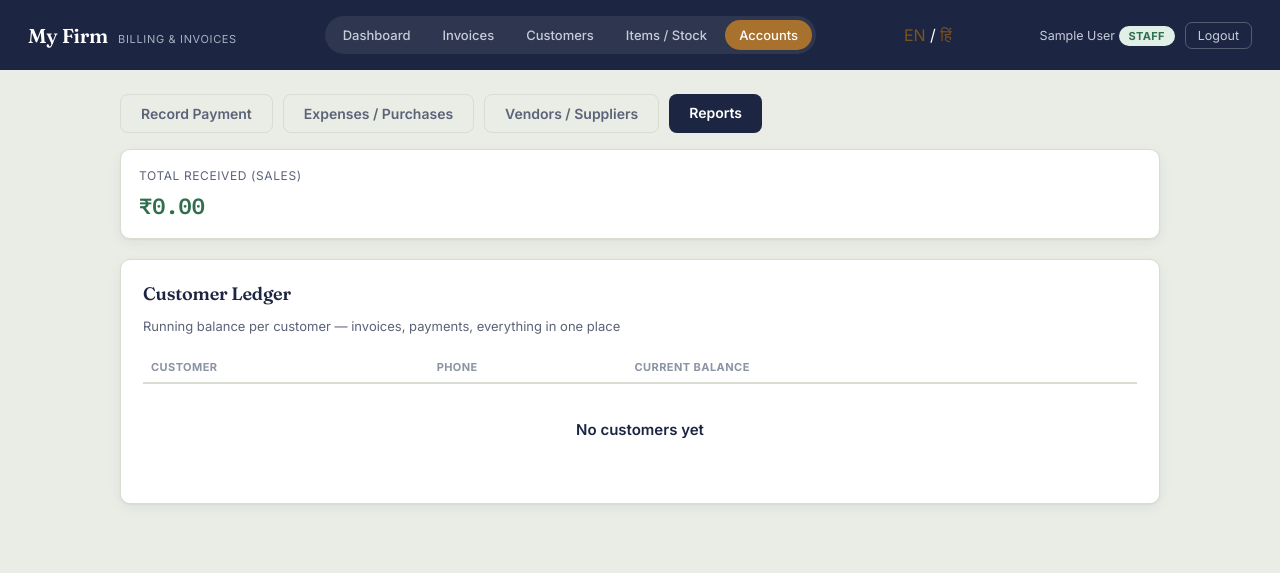
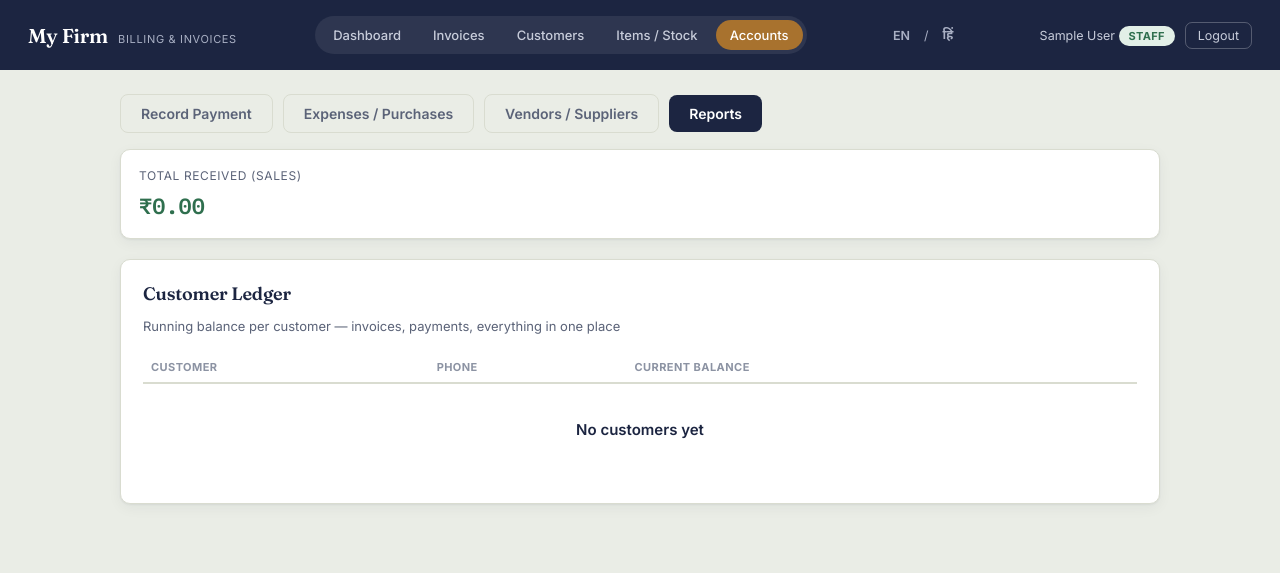
Before and after one commit to Julius00778/packaging-billing-app, a Flask app: page /accounts in a window 1280 px wide. Shown: the top 573 px of the page. Run offline with Flask 3, Linux system fonts and the light colour scheme; the visitor is signed in with stand-in values (Sample User, id 1); data comes from the database, SQL or seed files in the repository; data that the repository does not hold is empty.

Commit message:
Add lang-switch styling and Devanagari font

```diff
--- a/static/style.css
+++ b/static/style.css
@@ -1,4 +1,4 @@
-@import url('https://fonts.googleapis.com/css2?family=Fraunces:opsz,wght@9..144,500;9..144,600;9..144,700&family=Inter:wght@400;500;600;700&family=IBM+Plex+Mono:wght@400;500;600&display=swap');
+@import url('https://fonts.googleapis.com/css2?family=Fraunces:opsz,wght@9..144,500;9..144,600;9..144,700&family=Inter:wght@400;500;600;700&family=IBM+Plex+Mono:wght@400;500;600&family=Noto+Sans+Devanagari:wght@400;500;600;700&display=swap');
 
 :root{
 --bg:#EAEDE6; --paper:#FFFFFF; --ink:#1C2541; --ink-soft:#5B6378; --ink-faint:#8C93A3;
@@ -9,12 +9,12 @@
 --shadow:0 1px 2px rgba(28,37,65,0.06), 0 4px 14px rgba(28,37,65,0.05);
 }
 *{box-sizing:border-box;}
-body{margin:0;background:var(--bg);color:var(--ink);font-family:'Inter',system-ui,sans-serif;-webkit-font-smoothing:antialiased;}
-h1,h2,h3{font-family:'Fraunces',serif;font-weight:600;margin:0;letter-spacing:-0.01em;}
+body{margin:0;background:var(--bg);color:var(--ink);font-family:'Inter','Noto Sans Devanagari',system-ui,sans-serif;-webkit-font-smoothing:antialiased;}
+h1,h2,h3{font-family:'Fraunces','Noto Sans Devanagari',serif;font-weight:600;margin:0;letter-spacing:-0.01em;}
 .mono{font-family:'IBM Plex Mono',monospace;}
 a{color:var(--accent-deep);text-decoration:none;}
 button{font-family:inherit;cursor:pointer;}
-input,select,textarea{font-family:'Inter',system-ui,sans-serif;}
+input,select,textarea{font-family:'Inter','Noto Sans Devanagari',system-ui,sans-serif;}
 
 .topbar{display:flex;align-items:center;justify-content:space-between;padding:16px 28px;background:var(--ink);color:#fff;flex-wrap:wrap;gap:14px;}
 .brand{display:flex;align-items:baseline;gap:10px;}
@@ -25,6 +25,10 @@ input,select,textarea{font-family:'Inter',system-ui,sans-serif;}
 .tab-btn.active{background:var(--accent);color:#fff;}
 .user-pill{font-size:12.5px;color:#C7CCDA;display:flex;align-items:center;gap:10px;}
 .user-pill a{color:#C7CCDA;border:1px solid rgba(255,255,255,0.25);padding:5px 12px;border-radius:7px;}
+
+.lang-switch{display:flex;align-items:center;gap:6px;font-size:12.5px;color:#A9B0C4;}
+.lang-switch a{color:#A9B0C4;padding:4px 8px;border-radius:6px;font-weight:600;}
+.lang-switch a.active{background:var(--accent);color:#fff;}
 
 .container{max-width:1080px;margin:0 auto;padding:24px 20px 70px;}
 .card{background:var(--paper);border:1px solid var(--border);border-radius:var(--radius);box-shadow:var(--shadow);}
@@ -72,8 +76,9 @@ tbody td{padding:9px 8px;border-bottom:1px solid var(--border);vertical-align:mi
 .badge.staff{background:var(--success-soft);color:var(--success);}
 .badge.inactive{background:var(--danger-soft);color:var(--danger);}
 
-.toolbar{display:flex;gap:10px;margin-bottom:16px;flex-wrap:wrap;}
+.toolbar{display:flex;gap:10px;margin-bottom:16px;flex-wrap:wrap;align-items:center;}
 .toolbar input[type=text]{flex:1;min-width:200px;padding:10px 14px;border:1px solid var(--border);border-radius:8px;font-size:14px;background:#FCFCFA;}
+.toolbar input[type=date]{padding:9px 12px;border:1px solid var(--border);border-radius:8px;font-size:13.5px;background:#FCFCFA;}
 
 .flash{padding:11px 16px;border-radius:8px;margin-bottom:16px;font-size:13.5px;}
 .flash.success{background:var(--success-soft);color:var(--success);}
```
Lines whose indentation alone changed are shown as unchanged.
